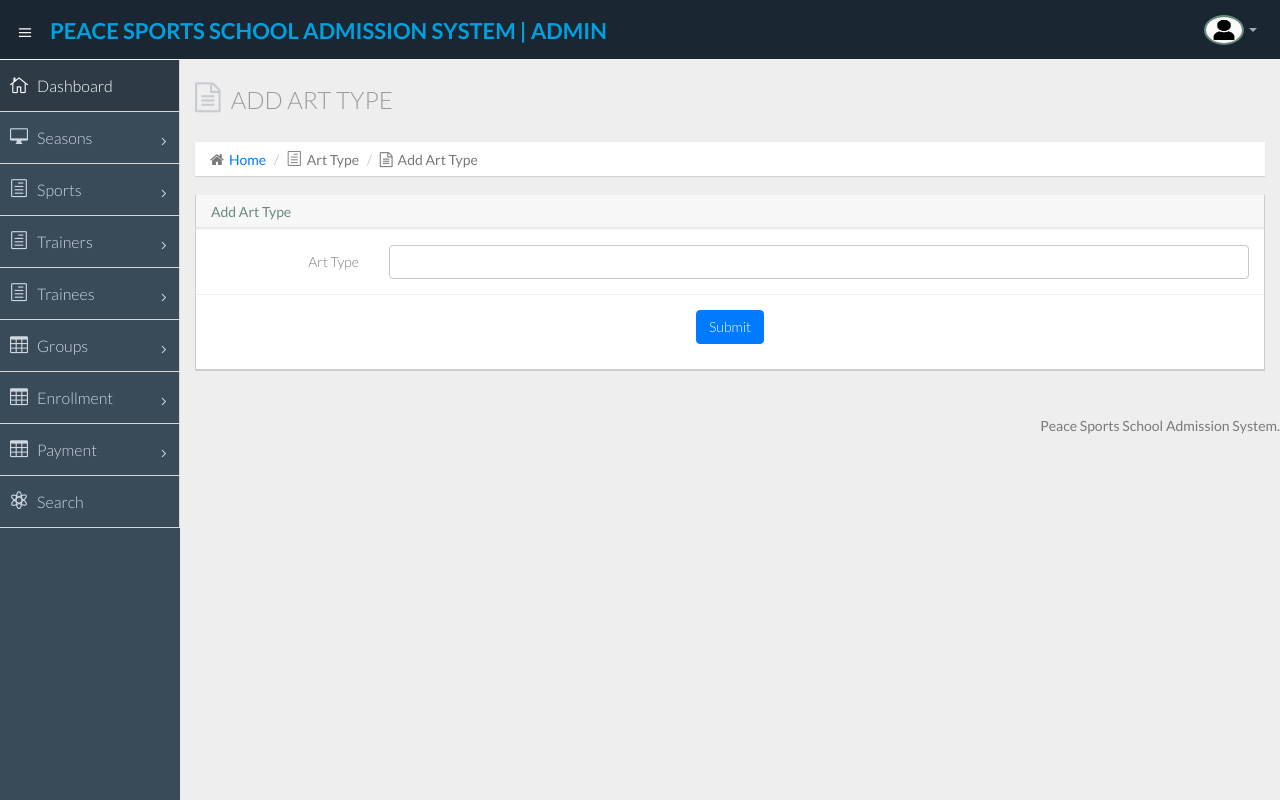
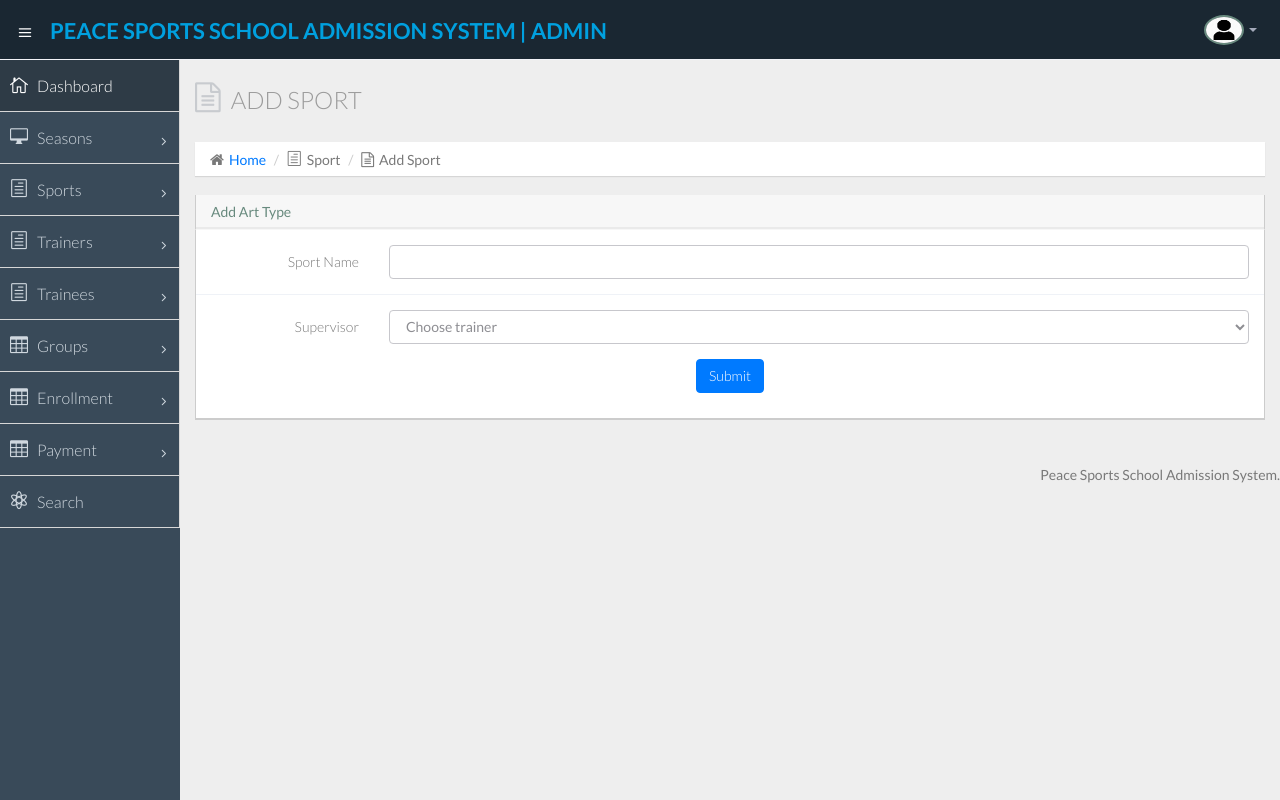
Before and after one commit to nashaatnabil0/pss_admission, a PHP site: page /add_sport.php in a window 1280 px wide. Run offline with PHP 8.4, Linux system fonts and the light colour scheme; the visitor is signed in with stand-in values (Sample User, id 1); data that the repository does not hold is empty; some libraries are stand-ins or nearby versions.

Commit message:
edited add sport code

```diff
--- a/admin/add_sport.php
+++ b/admin/add_sport.php
@@ -1,6 +1,6 @@
 <?php
 session_start();
-error_reporting(0);
+//error_reporting(0);
 include('includes/dbconnection.php');
 if (strlen($_SESSION['sportadmission']==0)) {
   header('location:logout.php');
@@ -10,20 +10,18 @@ if (strlen($_SESSION['sportadmission']==0)) {
 if(isset($_POST['submit']))
   {
 
-    $arttype=$_POST['arttype'];
-    $query=$pdoConnection-> query("insert into tblarttype(ArtType) value('$arttype')");
+    $sportName=$_POST['sportname'];
+    $supervisor=$_POST['supervisor'];
+    $query = $pdoConnection->query("INSERT INTO sport (name , supervisorID) VALUES ('$sportName', '$supervisor')");
     if ($query) {
-echo "<script>alert('Artist type has been added.');</script>";
-echo "<script>window.location.href ='manage-art-type.php'</script>";
+echo "<script>alert('sport has been added.');</script>";
+echo "<script>window.location.href ='viewall_sports.php'</script>";
   }
   else
     {
 
       echo "<script>alert('Something Went Wrong. Please try again.');</script>";
     }
-
-
-
 }
   ?>
 <!DOCTYPE html>
@@ -70,11 +68,11 @@ echo "<script>window.location.href ='manage-art-type.php'</script>";
       <section class="wrapper">
         <div class="row">
           <div class="col-lg-12">
-            <h3 class="page-header"><i class="fa fa-file-text-o"></i>Add Art Type</h3>
+            <h3 class="page-header"><i class="fa fa-file-text-o"></i>Add Sport</h3>
             <ol class="breadcrumb">
               <li><i class="fa fa-home"></i><a href="dashboard.php">Home</a></li>
-              <li><i class="icon_document_alt"></i>Art Type</li>
-              <li><i class="fa fa-file-text-o"></i>Add Art Type</li>
+              <li><i class="icon_document_alt"></i>Sport</li>
+              <li><i class="fa fa-file-text-o"></i>Add Sport</li>
             </ol>
           </div>
         </div>
@@ -88,12 +86,26 @@ echo "<script>window.location.href ='manage-art-type.php'</script>";
                 <form class="form-horizontal " method="post" action="" enctype="multipart/form-data">
 
                   <div class="form-group">
-                    <label class="col-sm-2 control-label">Art Type</label>
+                    <label class="col-sm-2 control-label">Sport Name</label>
                     <div class="col-sm-10">
-                      <input class="form-control" id="arttype" name="arttype"  type="text" required="true">
+                      <input class="form-control" id="sportname" name="sportname"  type="text" required="true">
                     </div>
                   </div>
+                  <div class="form-group">
+                    <label class="col-sm-2 control-label">Supervisor</label>
+                    <div class="col-sm-10">
+                      <select class="form-control m-bot15" name="supervisor" id="supervisor">
+                                <option value="">Choose trainer</option>
+                                <?php $query=$pdoConnection-> query("select * from trainers");
 
+              while($row=$query ->fetch(PDO:: FETCH_ASSOC))
+
+              {
+              ?>
+              <option value="<?php echo $row['ID'];?>"><?php echo $row['name'];?></option>
+                  <?php } ?>
+                            </select>
+                    </div>
                   <div class="form-group">
 
                  <p style="text-align: center;"> <button type="submit" name='submit' class="btn btn-primary">Submit</button></p>
```
